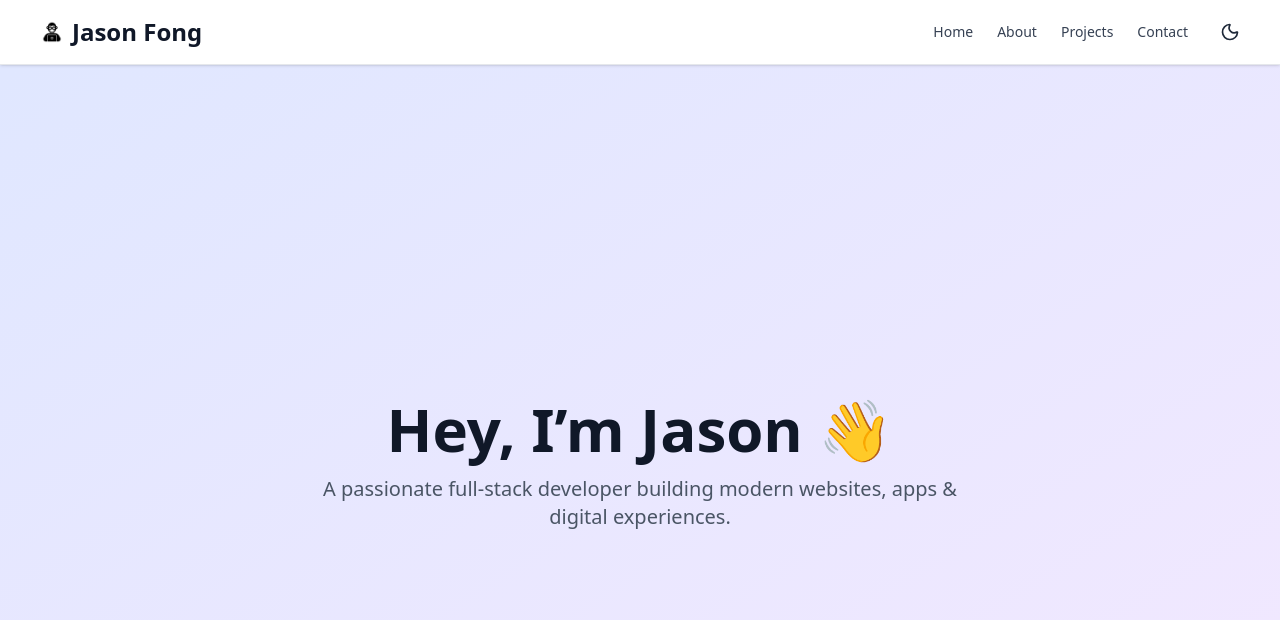
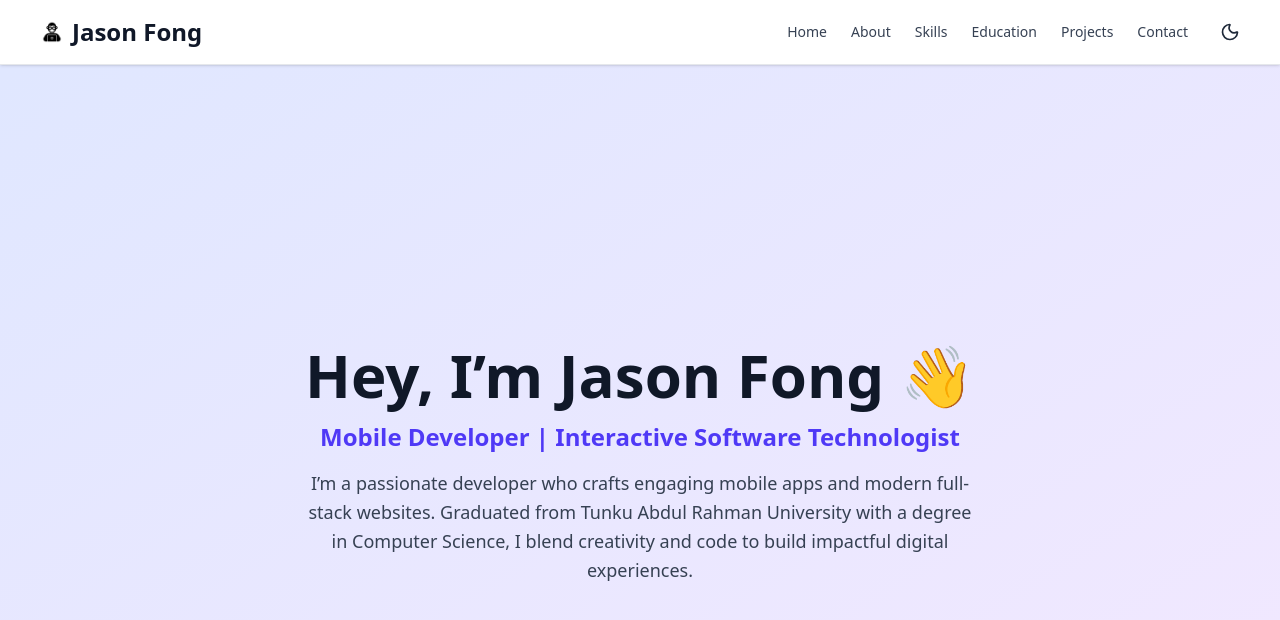
Before and after one commit to jasonFong0286/personal-landing, a React (Vite) app: page / in a window 1280 px wide. Shown: the top 620 px of the page. Built offline with nearby package versions, Linux system fonts and the light colour scheme.

Commit message:
New add-on

```diff
--- a/src/App.css
+++ b/src/App.css
@@ -136,3 +136,13 @@ input:focus {
     @apply bg-background text-foreground;
   }
 }
+
+/* In your global CSS (e.g., src/index.css) */
+::-webkit-scrollbar {
+  display: none;
+}
+
+body {
+  -ms-overflow-style: none;  /* IE/Edge */
+  scrollbar-width: none;     /* Firefox */
+}
--- /dev/null
+++ b/src/components/Landing/Education.tsx
@@ -0,0 +1,81 @@
+import { motion } from "framer-motion";
+
+const Education = () => {
+  return (
+    <section id="education" className="bg-white dark:bg-gray-900 pb-10">
+      {/* Campus Hero Image */}
+      <div className="relative w-full h-64 md:h-96 overflow-hidden">
+        <img
+          src="/assets/inst-profile-header-tar-umt.png"
+          alt="TARUMT Campus"
+          className="w-full h-full object-cover object-center brightness-90 dark:brightness-50"
+        />
+        <div className="absolute inset-0 bg-gradient-to-b from-black/40 to-transparent dark:from-black/60"></div>
+      </div>
+
+      {/* Main Card */}
+      <div className="max-w-4xl mx-auto px-6 -mt-16 relative z-10">
+        <motion.div
+          initial={{ opacity: 0, y: 50 }}
+          whileInView={{ opacity: 1, y: 0 }}
+          transition={{ duration: 0.8 }}
+          viewport={{ once: true }}
+          className="bg-white dark:bg-gray-800 rounded-xl shadow-lg p-6 md:p-10 text-center"
+        >
+          <img
+            src="/assets/tarumt-logo1.png"
+            alt="TARUMT Logo"
+            className="mx-auto w-40 mb-6"
+          />
+          <h2 className="text-2xl md:text-3xl font-bold text-gray-900 dark:text-white">
+            Tunku Abdul Rahman University of Management and Technology
+          </h2>
+          <p className="text-sm text-gray-500 dark:text-gray-400">Graduated • Malaysia</p>
+        </motion.div>
+      </div>
+
+      {/* Timeline Entries */}
+      <div className="max-w-4xl mx-auto px-6 mt-12 space-y-8">
+        {/* Diploma */}
+        <motion.div
+          initial={{ opacity: 0, x: -50 }}
+          whileInView={{ opacity: 1, x: 0 }}
+          transition={{ duration: 0.6 }}
+          viewport={{ once: true }}
+          className="bg-gray-100 dark:bg-gray-800 p-6 rounded-lg shadow-sm"
+        >
+          <h3 className="text-xl font-semibold text-indigo-600 dark:text-indigo-400">
+            Diploma in Computer Science
+          </h3>
+          <p className="text-gray-700 dark:text-gray-300 mt-2">
+            Built foundational knowledge in programming with <strong>C, C#, Java, Kotlin</strong>,
+            and explored web development using <strong>HTML</strong> and <strong>CSS</strong>.
+            Gained early exposure to mobile app development.
+          </p>
+        </motion.div>
+
+        {/* Bachelor */}
+        <motion.div
+          initial={{ opacity: 0, x: 50 }}
+          whileInView={{ opacity: 1, x: 0 }}
+          transition={{ duration: 0.6, delay: 0.2 }}
+          viewport={{ once: true }}
+          className="bg-gray-100 dark:bg-gray-800 p-6 rounded-lg shadow-sm"
+        >
+          <h3 className="text-xl font-semibold text-indigo-600 dark:text-indigo-400">
+            Bachelor of Computer Science (Hons) in Interactive Software Technology
+          </h3>
+          <p className="text-gray-700 dark:text-gray-300 mt-2">
+            Gained deep knowledge of <strong>software design and development</strong> practices including
+            <strong> DBMS</strong>, <strong>OOP</strong>, and <strong>OOAD</strong>.
+            Worked extensively with <strong>Unity Engine</strong> for game development and
+            explored <strong>machine learning</strong> foundations using <strong>Python</strong>.
+            Revisited mobile development using <strong>Kotlin</strong> and <strong>Android Studio</strong>.
+          </p>
+        </motion.div>
+      </div>
+    </section>
+  );
+};
+
+export default Education;
--- a/src/components/Landing/HeroSection.tsx
+++ b/src/components/Landing/HeroSection.tsx
@@ -1,21 +1,56 @@
-// File: src/components/Landing/HeroSection.tsx
 import { motion } from "framer-motion";
+
+const containerVariants = {
+  hidden: { opacity: 0 },
+  visible: {
+    opacity: 1,
+    transition: {
+      staggerChildren: 0.15,
+      delayChildren: 0.2,
+    },
+  },
+};
 
 const HeroSection = () => {
   return (
-    <section id="home" className="min-h-screen flex items-center justify-center bg-gradient-to-br from-indigo-100 to-purple-100 dark:from-gray-900 dark:to-black">
+    <section
+      id="home"
+      className="min-h-screen flex items-center justify-center bg-gradient-to-br from-indigo-100 to-purple-100 dark:from-gray-900 dark:to-black"
+    >
       <motion.div
-        initial={{ opacity: 0, y: 50 }}
-        animate={{ opacity: 1, y: 0 }}
-        transition={{ duration: 0.6 }}
         className="text-center px-6"
+        variants={containerVariants}
+        initial="hidden"
+        animate="visible"
       >
-        <h1 className="text-4xl md:text-6xl font-extrabold text-gray-900 dark:text-white mb-4">
-          Hey, I’m Jason 👋
-        </h1>
-        <p className="text-lg md:text-xl text-gray-600 dark:text-gray-300 max-w-2xl mx-auto">
-          A passionate full-stack developer building modern websites, apps & digital experiences.
-        </p>
+        <motion.h1
+          initial={{ opacity: 0, y: 30 }}
+          animate={{ opacity: 1, y: 0 }}
+          transition={{ duration: 0.6, ease: "easeOut" }}
+          className="text-4xl md:text-6xl font-extrabold text-gray-900 dark:text-white mb-4"
+        >
+          Hey, I’m Jason Fong 👋
+        </motion.h1>
+
+        <motion.h2
+          initial={{ opacity: 0, y: 30 }}
+          animate={{ opacity: 1, y: 0 }}
+          transition={{ duration: 0.6, ease: "easeOut", delay: 0.2 }}
+          className="text-xl md:text-2xl text-indigo-600 dark:text-indigo-400 font-semibold mb-4"
+        >
+          Mobile Developer | Interactive Software Technologist
+        </motion.h2>
+
+        <motion.p
+          initial={{ opacity: 0, y: 30 }}
+          animate={{ opacity: 1, y: 0 }}
+          transition={{ duration: 0.6, ease: "easeOut", delay: 0.4 }}
+          className="text-md md:text-lg text-gray-700 dark:text-gray-300 max-w-2xl mx-auto leading-relaxed"
+        >
+          I’m a passionate developer who crafts engaging mobile apps and modern full-stack websites.
+          Graduated from Tunku Abdul Rahman University with a degree in Computer Science,
+          I blend creativity and code to build impactful digital experiences.
+        </motion.p>
       </motion.div>
     </section>
   );
--- a/src/components/Landing/NavBar.tsx
+++ b/src/components/Landing/NavBar.tsx
@@ -23,6 +23,8 @@ const NavBar = () => {
 const navItems = [
   { label: "Home", href: "#home" },
   { label: "About", href: "#about" },
+  { label: "Skills", href: "#skills" },
+  { label: "Education", href: "#education" },
   { label: "Projects", href: "#projects" },
   { label: "Contact", href: "#contact" },
 ];
--- /dev/null
+++ b/src/components/Landing/Skills.tsx
@@ -0,0 +1,99 @@
+import { motion } from "framer-motion";
+
+const categories = [
+  {
+    title: "Programming Languages",
+    items: [
+      { label: "C++", level: 4 },
+      { label: "C", level: 6 },
+      { label: "C#", level: 7.5 },
+      { label: "Java", level: 7.5 },
+      { label: "JavaScript / TypeScript", level: 9 },
+      { label: "Kotlin", level: 6 },
+      { label: "Python", level: 4 },
+    ],
+  },
+  {
+    title: "Frameworks & Libraries",
+    items: [
+      { label: "React.js", level: 8.5 },
+      { label: "React Native", level: 8.5 },
+      { label: "Tailwind CSS", level: 6 },
+      { label: "Express.js", level: 4 },
+    ],
+  },
+  {
+    title: "Engine & DBMS",
+    items: [
+      { label: "Unity", level: 7.5 },
+      { label: "MySQL", level: 5.5 },
+    ],
+  },
+  {
+    title: "Cloud & Backend Services",
+    items: [
+      { label: "Firebase Authentication", level: 7 },
+      { label: "Firebase Cloud Messaging", level: 6.5 },
+    ],
+  },
+  {
+    title: "Human Languages",
+    items: [
+      { label: "Malay", level: 6.5 },
+      { label: "English", level: 8 },
+      { label: "Mandarin", level: 9.5 },
+      { label: "Cantonese", level: 7 },
+    ],
+  },
+];
+
+const Skills = () => {
+  return (
+    <section id="skills" className="py-20 px-6 bg-gray-50 dark:bg-gray-800">
+      <motion.div
+        initial={{ opacity: 0 }}
+        whileInView={{ opacity: 1 }}
+        transition={{ duration: 0.6 }}
+        viewport={{ once: true }}
+        className="max-w-6xl mx-auto"
+      >
+        <h2 className="text-3xl font-bold text-gray-900 dark:text-white text-center mb-12">
+          My Skill Set
+        </h2>
+
+        <div className="grid md:grid-cols-2 gap-8">
+          {categories.map((category, index) => (
+            <motion.div
+              key={index}
+              className="bg-white dark:bg-gray-700 p-6 rounded-xl shadow-sm"
+              whileHover={{ scale: 1.02 }}
+              transition={{ duration: 0.3 }}
+            >
+              <h3 className="text-xl font-semibold text-gray-800 dark:text-white mb-4">
+                {category.title}
+              </h3>
+              <div className="space-y-4">
+                {category.items.map((item, idx) => (
+                  <div key={idx}>
+                    <div className="flex justify-between text-sm font-medium text-gray-700 dark:text-gray-300">
+                      <span>{item.label}</span>
+                      <span>{item.level}/10</span>
+                    </div>
+                    <div className="w-full bg-gray-200 dark:bg-gray-600 rounded-full h-2 mt-1">
+                      <div
+                        className="bg-indigo-500 h-2 rounded-full"
+                        style={{ width: `${(item.level / 10) * 100}%` }}
+                      ></div>
+                    </div>
+                  </div>
+                ))}
+              </div>
+            </motion.div>
+          ))}
+        </div>
+      </motion.div>
+    </section>
+  );
+};
+
+export default Skills;
--- a/src/pages/landing/Landing.tsx
+++ b/src/pages/landing/Landing.tsx
@@ -3,6 +3,8 @@ import HeroSection from '../../components/Landing/HeroSection';
 import Footer from '../../components/Landing/Footer';
 import ContactMe from '@/components/Landing/ContactMe';
 import About from '@/components/Landing/About';
+import Skills from '@/components/Landing/Skills';
+import Education from '@/components/Landing/Education';
 
 
 const Landing = () => {
@@ -13,6 +15,8 @@ const Landing = () => {
         <NavBar />
         <HeroSection />
         <About />
+        <Skills />
+        <Education />
         <ContactMe/>
         <Footer />
       </>
```
Also changed, not shown: public/assets/inst-profile-header-tar-umt.png (added), public/assets/tarumt-logo1.png (added). Lines whose indentation alone changed are shown as unchanged.
